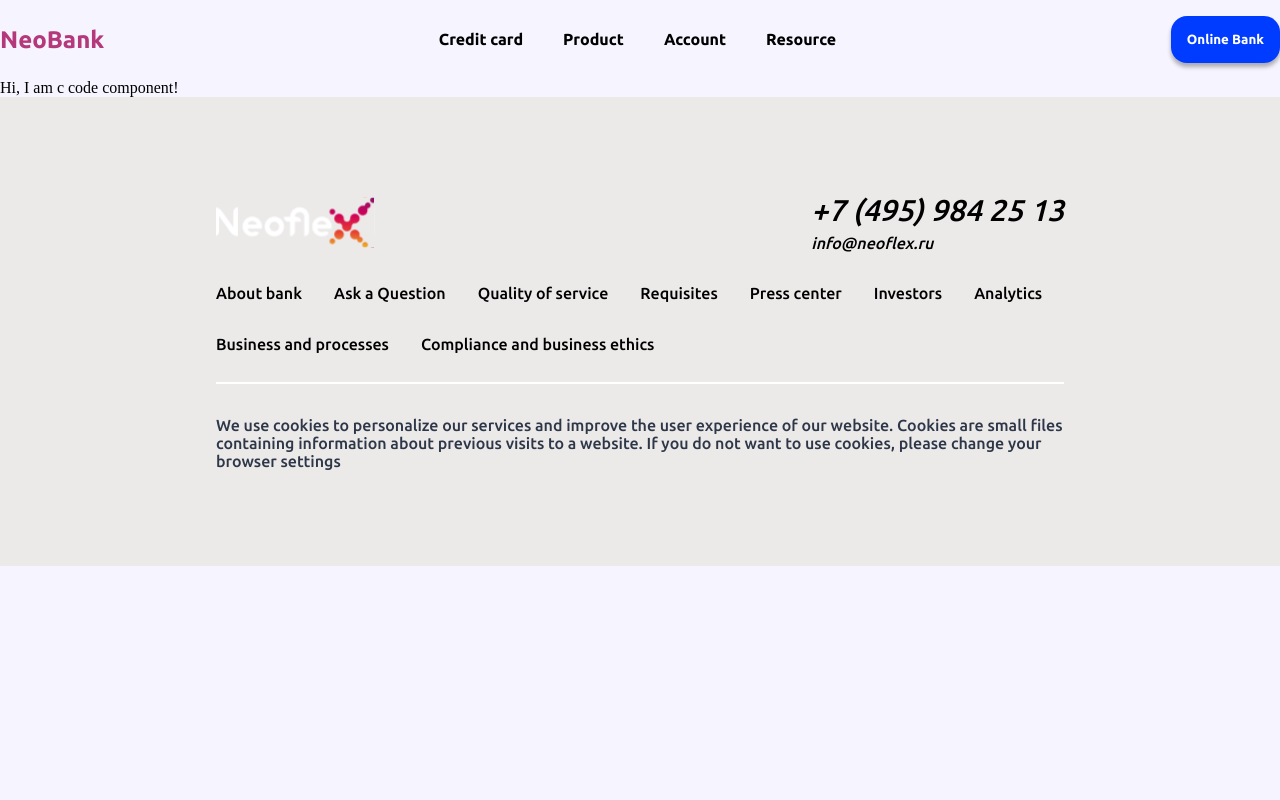
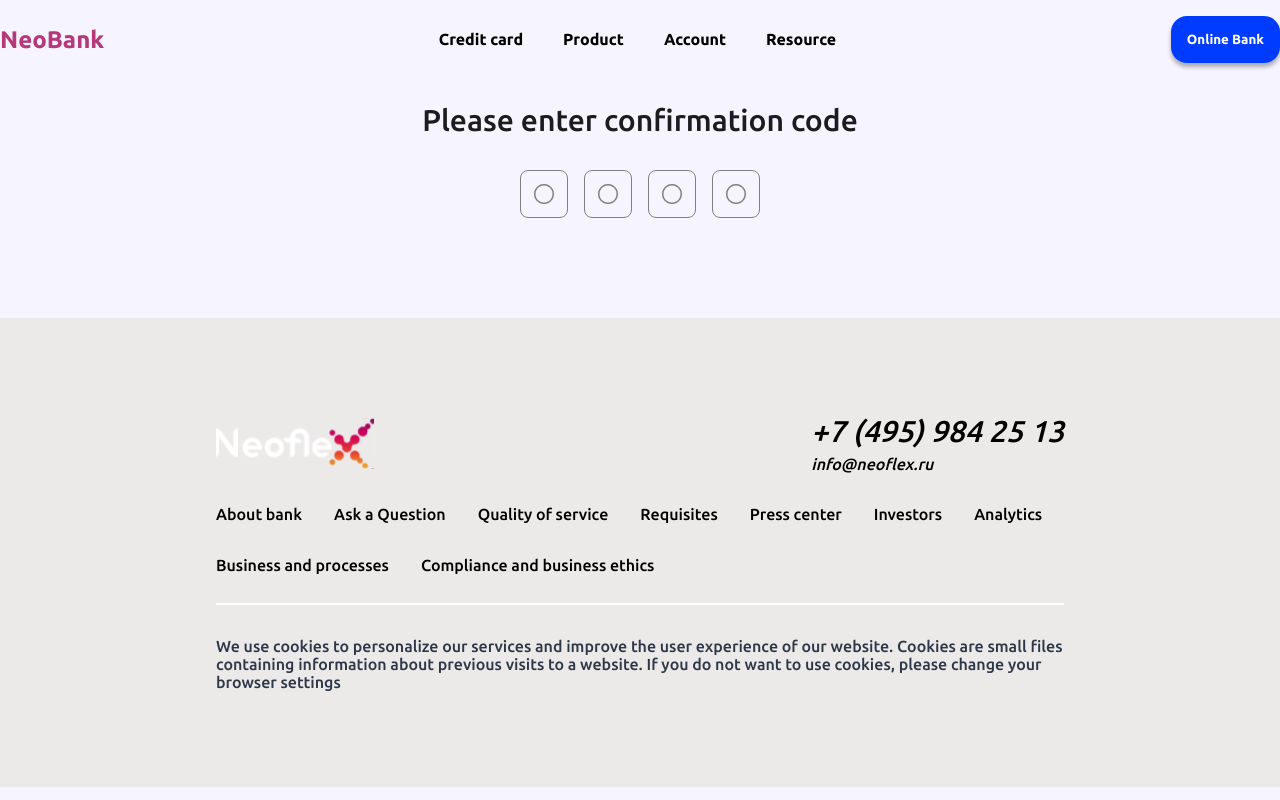
Before and after one commit to NyanLight/neoflex-project, a React (Vite) app: page /loan/1/code in a window 1280 px wide. Built offline with nearby package versions, Linux system fonts and the light colour scheme.

Commit message:
add code component

```diff
--- a/src/components/Code/Code.module.css
+++ b/src/components/Code/Code.module.css
@@ -0,0 +1,67 @@
+.code {
+    max-width: 1300px;
+    margin: 0 auto 6.25rem;
+    padding-top: 1.5rem;
+    font-family: 'Ubuntu', sans-serif;
+}
+
+.title {
+    text-align: center;
+    color: #1C1C1E;
+    font-size: 1.875rem;
+    margin-bottom: 2rem;
+}
+
+.otp__fields {
+  display: flex;
+  justify-content: center;
+  gap: 1rem;
+  margin-bottom: 1rem;
+}
+
+.hidden {
+  display: none;
+}
+
+.otp__error {
+  font-weight: 500;
+  color: #FF5631;
+}
+
+.input {
+  padding: 1.125rem;
+  border-radius: 8px;
+  width: 3rem;
+  height: 3rem;
+  background-color: transparent;
+  background-image: url('/src/assets/empty_pin.png');
+  background-repeat: no-repeat;
+  background-position: 50%;
+  border: 1px solid rgba(128, 128, 128, 1);
+}
+
+.input__filled {
+  border: 1px solid #3182CE;
+  background-image: none;
+}
+
+.sentDiv {
+    width: 100%;
+    font-family: 'Ubuntu', sans-serif;
+    text-align: center;
+    display: flex;
+    flex-direction: column;
+    gap: 2rem;
+  }
+
+  .sentDiv__title {
+    font-size: 1.875rem;
+    font-weight: 700;
+    color: #1c1c1e;
+  }
+
+  .sentDiv__regular {
+    color: #4f5665;
+    font-weight: 500;
+    margin: auto;
+  }
--- a/src/components/Code/Code.tsx
+++ b/src/components/Code/Code.tsx
@@ -1,3 +1,82 @@
+import { Button } from '../../ui/Button';
+import styles from './Code.module.css';
+import { useEffect, useState } from 'react';
+
 export function Code() {
-  return <div>Hi, I am c code component!</div>;
+  const [otp, setOtp] = useState(new Array(4).fill(''));
+  const [invalid, setInvalid] = useState(false);
+  const [isSent, setSent] = useState<boolean>(false);
+  const rightAnswer = '1234'
+
+  function handleChange(element, index) {
+    if (isNaN(element.target.value)) return false;
+    setOtp([
+      ...otp.map((data, i) => (index === i ? element.target.value : data)),
+    ]);
+
+    if (element.target.value && element.target.nextSibling) {
+      element.target.nextSibling.focus();
+    }
+  }
+
+  useEffect(() => {
+    const filledFields = otp.filter((value) => {
+      return value != '';
+    });
+    console.log(filledFields);
+
+    if (otp.join('') === rightAnswer) {
+      setSent(true);
+    }
+    if (filledFields.length === 4 && otp.join('') != rightAnswer) {
+      setInvalid(true);
+    } else {
+      setInvalid(false);
+    }
+  }, [otp])
+
+  return (
+    <section className={styles.code}>
+      {isSent ? (
+        <div className={styles.sentDiv}>
+          <div className={styles.sentDiv__imgWrapper}>
+            <img src="/src/assets/surprise.png" alt="" />
+          </div>
+          <div className={styles.sentDiv__title}>
+            Congratulations! You have completed your new credit card.
+          </div>
+          <div className={styles.sentDiv__regular}>
+            Your credit card will arrive soon. Thank you for choosing us!
+          </div>
+          <div className={styles.sentDiv__buttonWrapper}>
+            <Button
+              text="View other offers of our bank"
+              handler={() => console.log('congratulations!')}
+              verticalPadding="1rem"
+              horizontalPadding="1rem"
+              borderRadius="16px"
+            />
+          </div>
+        </div>
+      ) : (
+        <div className={styles.wrapper}>
+          <h2 className={styles.title}>Please enter confirmation code</h2>
+          <div className={styles.otp}>
+            <div className={styles.otp__fields}>
+              {otp.map((data, index) => (
+                <input
+                  value={data}
+                  onChange={(element) => handleChange(element, index)}
+                  className={data == '' ? styles.input : `${styles.input} ${styles.input__filled}`}
+                  maxLength={1}
+                  type="text"
+                />
+              ))}
+            </div>
+            <div className={invalid ? styles.otp__error : styles.hidden}>Invalid confirmation code</div>
+          </div>
+        </div>
+      )}
+    </section>
+  );
 }
```
Also changed, not shown: src/assets/empty_pin.png (added), src/assets/surprise.png (added).
